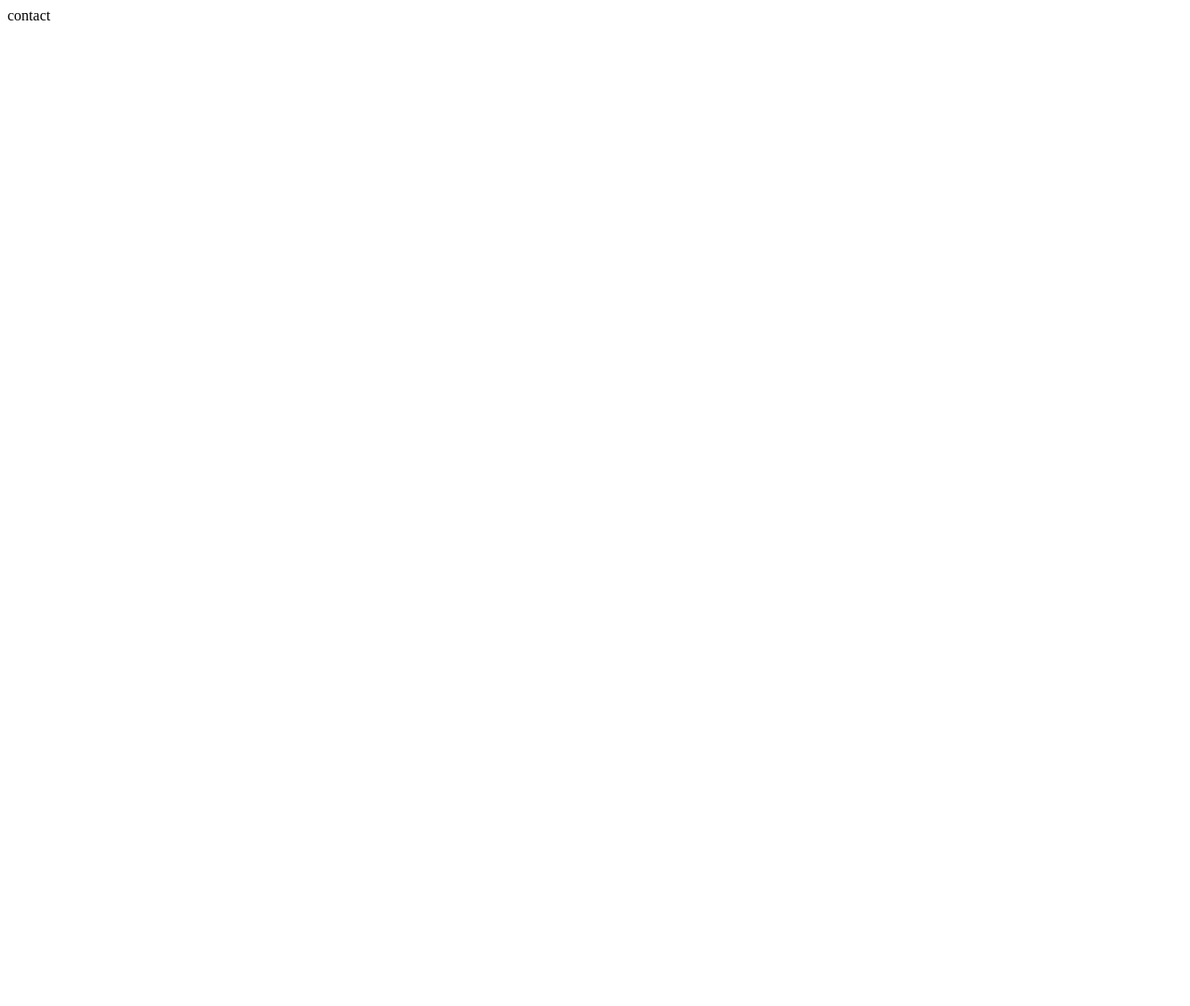
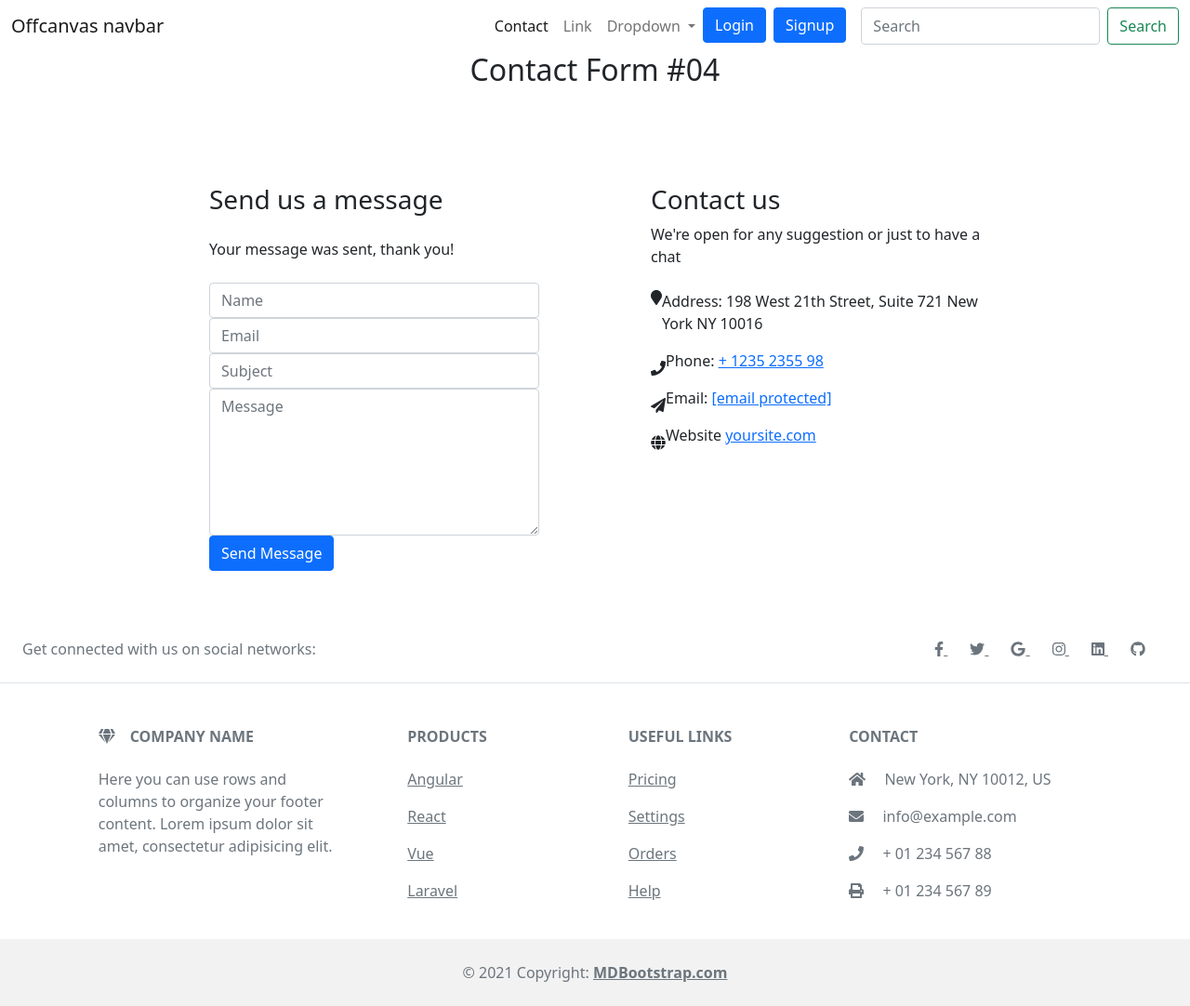
Before and after one commit to Nisarg6502/dark-rangers-hackoverflow-2022, a Django app: page /contact/ in a window 1280 px wide. Before the commit the page is almost empty. Shown: the whole page at 93% size. Before the commit the page ends 22 px from the top, so only its background shows below. Run offline with Django 4.2, Linux system fonts and the light colour scheme.

Commit message:
contact us template added

```diff
--- a/bookmania/bookmania/templates/basic.html
+++ b/bookmania/bookmania/templates/basic.html
@@ -12,7 +12,7 @@
         crossorigin="anonymous"></script>
     <link rel="stylesheet" href={% block stylesheet %}{% endblock stylesheet %}>
 
-    {% block extralink %}    {% endblock extralink %}
+    {% block extralink %} {% endblock extralink %}
 
     <title>{% block title %}{% endblock title %}</title>
 </head>
@@ -36,7 +36,7 @@
                 <div class="offcanvas-body">
                     <ul class="navbar-nav justify-content-end flex-grow-1 pe-3">
                         <li class="nav-item">
-                            <a class="nav-link active" aria-current="page" href="#">Home</a>
+                            <a class="nav-link active" aria-current="page" href="/contact">Contact</a>
                         </li>
                         <li class="nav-item">
                             <a class="nav-link" href="#">Link</a>
@@ -126,7 +126,7 @@
         </div>
     </nav>
 
-<!--    Body of the html page starts here-->
+    <!--    Body of the html page starts here-->
     {% block body %}{% endblock body %}
 
     <!-- Footer -->
@@ -254,8 +254,7 @@
     </footer>
     <!-- Footer -->
     <script src="https://code.jquery.com/jquery-3.3.1.js"
-  integrity="sha256-2Kok7MbOyxpgUVvAk/HJ2jigOSYS2auK4Pfzbm7uH60="
-  crossorigin="anonymous"></script>
+        integrity="sha256-2Kok7MbOyxpgUVvAk/HJ2jigOSYS2auK4Pfzbm7uH60=" crossorigin="anonymous"></script>
     <script src="https://cdn.jsdelivr.net/npm/@popperjs/core@2.9.2/dist/umd/popper.min.js"
         integrity="sha384-IQsoLXl5PILFhosVNubq5LC7Qb9DXgDA9i+tQ8Zj3iwWAwPtgFTxbJ8NT4GN1R8p"
         crossorigin="anonymous"></script>
--- a/bookmania/bookmania/templates/contact.html
+++ b/bookmania/bookmania/templates/contact.html
@@ -1,10 +1,110 @@
-<!DOCTYPE html>
-<html lang="en">
-<head>
-    <meta charset="UTF-8">
-    <title>Title</title>
-</head>
-<body>
-contact
-</body>
-</html>
+{% extends 'basic.html' %}
+
+{% load static %}
+
+
+
+{% block title %}Contact Us{% endblock title %}
+
+{% block body %}
+<div class="container">
+    <div class="row justify-content-center">
+        <div class="col-md-6 text-center mb-5">
+            <h2 class="heading-section">Contact Form #04</h2>
+        </div>
+    </div>
+    <div class="row justify-content-center">
+        <div class="col-md-10">
+            <div class="wrapper">
+                <div class="row no-gutters">
+                    <div class="col-md-6">
+                        <div class="contact-wrap w-100 p-lg-5 p-4">
+                            <h3 class="mb-4">Send us a message</h3>
+                            <div id="form-message-warning" class="mb-4"></div>
+                            <div id="form-message-success" class="mb-4">
+                                Your message was sent, thank you!
+                            </div>
+                            <form method="POST" id="contactForm" name="contactForm" class="contactForm">
+                                <div class="row">
+                                    <div class="col-md-12">
+                                        <div class="form-group">
+                                            <input type="text" class="form-control" name="name" id="name"
+                                                placeholder="Name">
+                                        </div>
+                                    </div>
+                                    <div class="col-md-12">
+                                        <div class="form-group">
+                                            <input type="email" class="form-control" name="email" id="email"
+                                                placeholder="Email">
+                                        </div>
+                                    </div>
+                                    <div class="col-md-12">
+                                        <div class="form-group">
+                                            <input type="text" class="form-control" name="subject" id="subject"
+                                                placeholder="Subject">
+                                        </div>
+                                    </div>
+                                    <div class="col-md-12">
+                                        <div class="form-group">
+                                            <textarea name="message" class="form-control" id="message" cols="30"
+                                                rows="6" placeholder="Message"></textarea>
+                                        </div>
+                                    </div>
+                                    <div class="col-md-12">
+                                        <div class="form-group">
+                                            <input type="submit" value="Send Message" class="btn btn-primary">
+                                            <div class="submitting"></div>
+                                        </div>
+                                    </div>
+                                </div>
+                            </form>
+                        </div>
+                    </div>
+                    <div class="col-md-6 d-flex align-items-stretch">
+                        <div class="info-wrap w-100 p-lg-5 p-4 img">
+                            <h3>Contact us</h3>
+                            <p class="mb-4">We're open for any suggestion or just to have a chat</p>
+                            <div class="dbox w-100 d-flex align-items-start">
+                                <div class="icon d-flex align-items-center justify-content-center">
+                                    <span class="fa fa-map-marker"></span>
+                                </div>
+                                <div class="text pl-3">
+                                    <p><span>Address:</span> 198 West 21th Street, Suite 721 New York NY 10016</p>
+                                </div>
+                            </div>
+                            <div class="dbox w-100 d-flex align-items-center">
+                                <div class="icon d-flex align-items-center justify-content-center">
+                                    <span class="fa fa-phone"></span>
+                                </div>
+                                <div class="text pl-3">
+                                    <p><span>Phone:</span> <a href="tel://1234567920">+ 1235 2355 98</a></p>
+                                </div>
+                            </div>
+                            <div class="dbox w-100 d-flex align-items-center">
+                                <div class="icon d-flex align-items-center justify-content-center">
+                                    <span class="fa fa-paper-plane"></span>
+                                </div>
+                                <div class="text pl-3">
+                                    <p><span>Email:</span> <a
+                                            href="/cdn-cgi/l/email-protection#5e373038311e27312b2c2d372a3b703d3133"><span
+                                                class="__cf_email__"
+                                                data-cfemail="2c45424a436c5543595e5f455849024f4341">[email&#160;protected]</span></a>
+                                    </p>
+                                </div>
+                            </div>
+                            <div class="dbox w-100 d-flex align-items-center">
+                                <div class="icon d-flex align-items-center justify-content-center">
+                                    <span class="fa fa-globe"></span>
+                                </div>
+                                <div class="text pl-3">
+                                    <p><span>Website</span> <a href="#">yoursite.com</a></p>
+                                </div>
+                            </div>
+                        </div>
+                    </div>
+                </div>
+            </div>
+        </div>
+    </div>
+</div>
+{% endblock body %}
```
